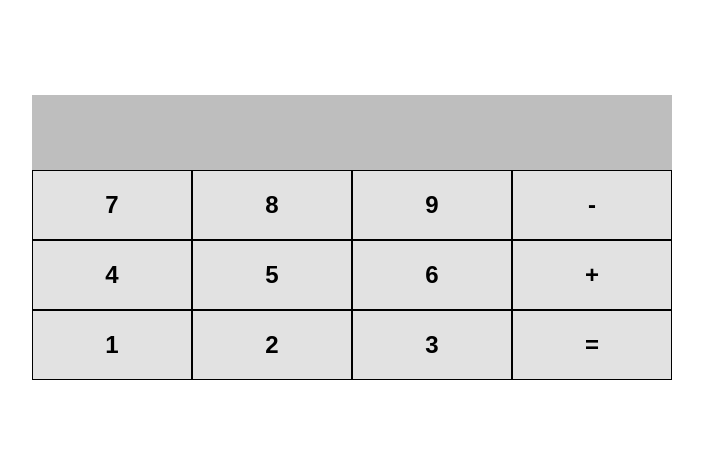
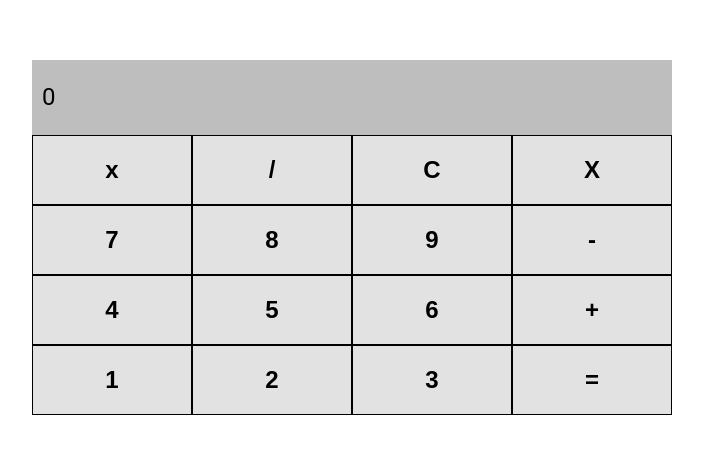
Before and after one commit to anajuliadev/calculadora-react, a React (Create React App) app: page / in a window 1280 px wide. Shown: the part 163-616 px from the top of the page, without its empty margins (288-991 px from the left). Built offline with nearby package versions, Linux system fonts and the light colour scheme.

Commit message:
feat: add onClick nos botões

```diff
--- a/src/App.js
+++ b/src/App.js
@@ -1,29 +1,45 @@
-import { Container, Content, Row, Column } from './styles';
 import Input from './components/Input';
 import Button from './components/Button';
 
+import { Container, Content, Row } from './styles';
+import { use, useState } from 'react';
+
+
 const App = () => {
+  const [currentNumber, setCurrentNumber] = useState("0");
+
+  const handleAddNumber = (num) => {
+    setCurrentNumber(prev => `${num}${prev}`);
+    console.log('number');
+  };
+
 return (
   <Container>
     <Content>
-        <Input/>
+      <Input value={currentNumber} />
       <Row>
-          <Button label={7}/>
-          <Button label={8}/>
-          <Button label={9}/>
-          <Button label={"-"}/>
+        <Button label="x" onClick={() => handleAddNumber = ('x')} />
+        <Button label="/" />
+        <Button label="C" />
+        <Button label="X" />
       </Row>
       <Row>
-          <Button label={4}/>
-          <Button label={5}/>
-          <Button label={6}/>
-          <Button label={"+"}/>
+        <Button label="7" onClick={() => handleAddNumber = ('7')} />
+        <Button label="8" onClick={() => handleAddNumber = ('8')} />
+        <Button label="9" onClick={() => handleAddNumber = ('9')} />
+        <Button label="-" />
       </Row>
       <Row>
-          <Button label={1}/>
-          <Button label={2}/>
-          <Button label={3}/>
-          <Button label={"="}/>
+        <Button label="4" onClick={() => handleAddNumber = ('4')} />
+        <Button label="5" onClick={() => handleAddNumber = ('5')} />
+        <Button label="6" onClick={() => handleAddNumber = ('6')} />
+        <Button label="+" />
+      </Row>
+      <Row>
+        <Button label="1" onClick={() => handleAddNumber = ('1')} />
+        <Button label="2" onClick={() => handleAddNumber = ('2')} />
+        <Button label="3" onClick={() => handleAddNumber = ('3')} />
+        <Button label="=" />
       </Row>
     </Content>
   </Container>
--- a/src/components/Button/index.js
+++ b/src/components/Button/index.js
@@ -1,8 +1,8 @@
 import { ButtonContainer } from "./style";
 
-const Button = ( {label, onClick } ) => {
+const Button = ( {label, onClick} ) => {
   return (
-    <ButtonContainer onClick={onClick}>
+    <ButtonContainer onClick={onClick} type="button">
       { label }
     </ButtonContainer>
   );
--- a/src/components/Button/style.js
+++ b/src/components/Button/style.js
@@ -8,4 +8,8 @@ export const ButtonContainer = styled.button`
     font-size: 24px;
     font-weight: 700;
     flex: 1;
+
+    &:hover {
+        opacity: 0.6;
+    }
 `
--- a/src/components/Input/index.js
+++ b/src/components/Input/index.js
@@ -1,9 +1,9 @@
 import { InputContainer } from "./style";
 
-const Input = () => {
+const Input = ({value}) => {
   return (
     <InputContainer>
-      <input />
+      <input value={value} />
     </InputContainer>
   );
 }
```
Lines whose indentation alone changed are shown as unchanged.
